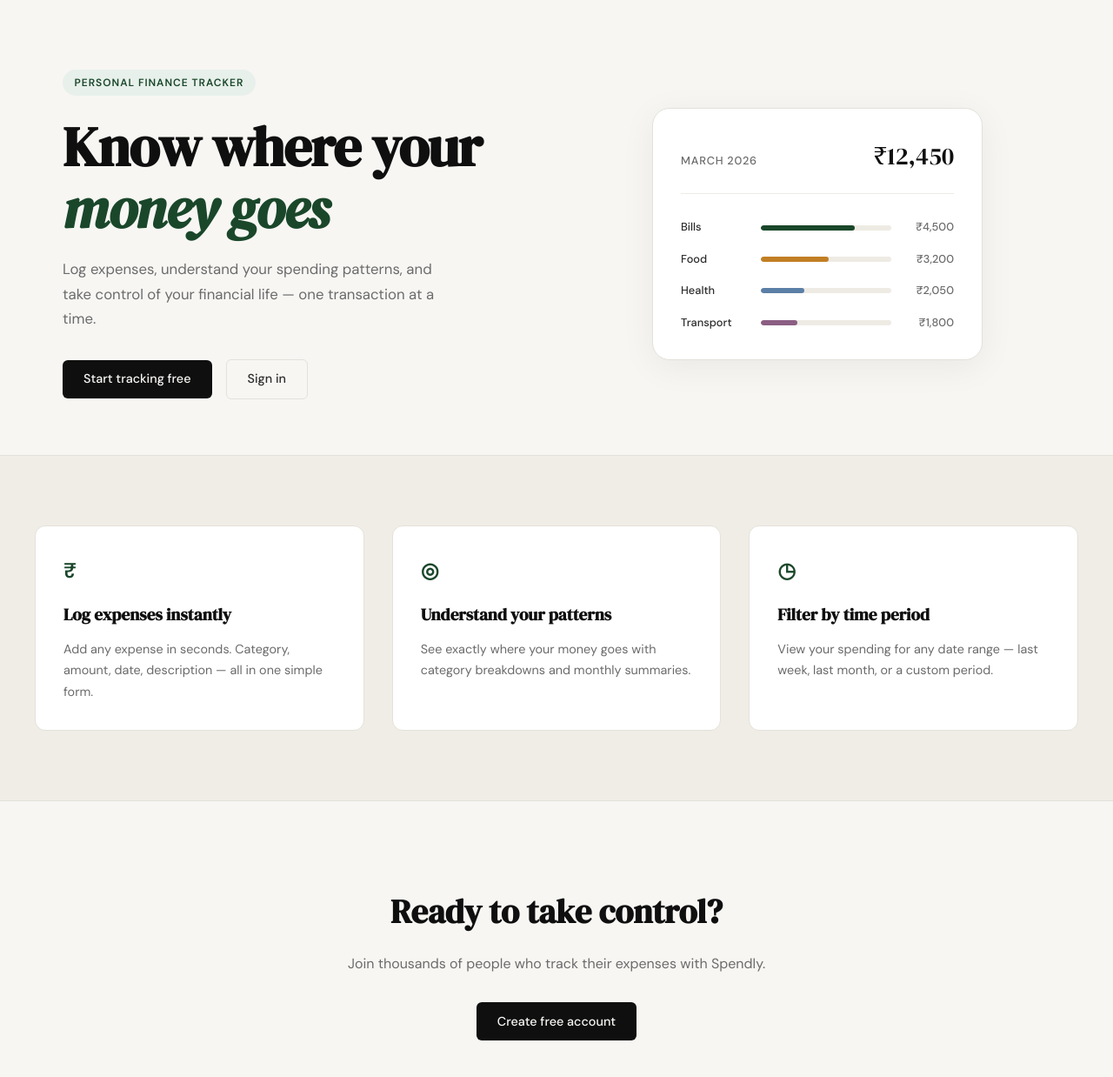
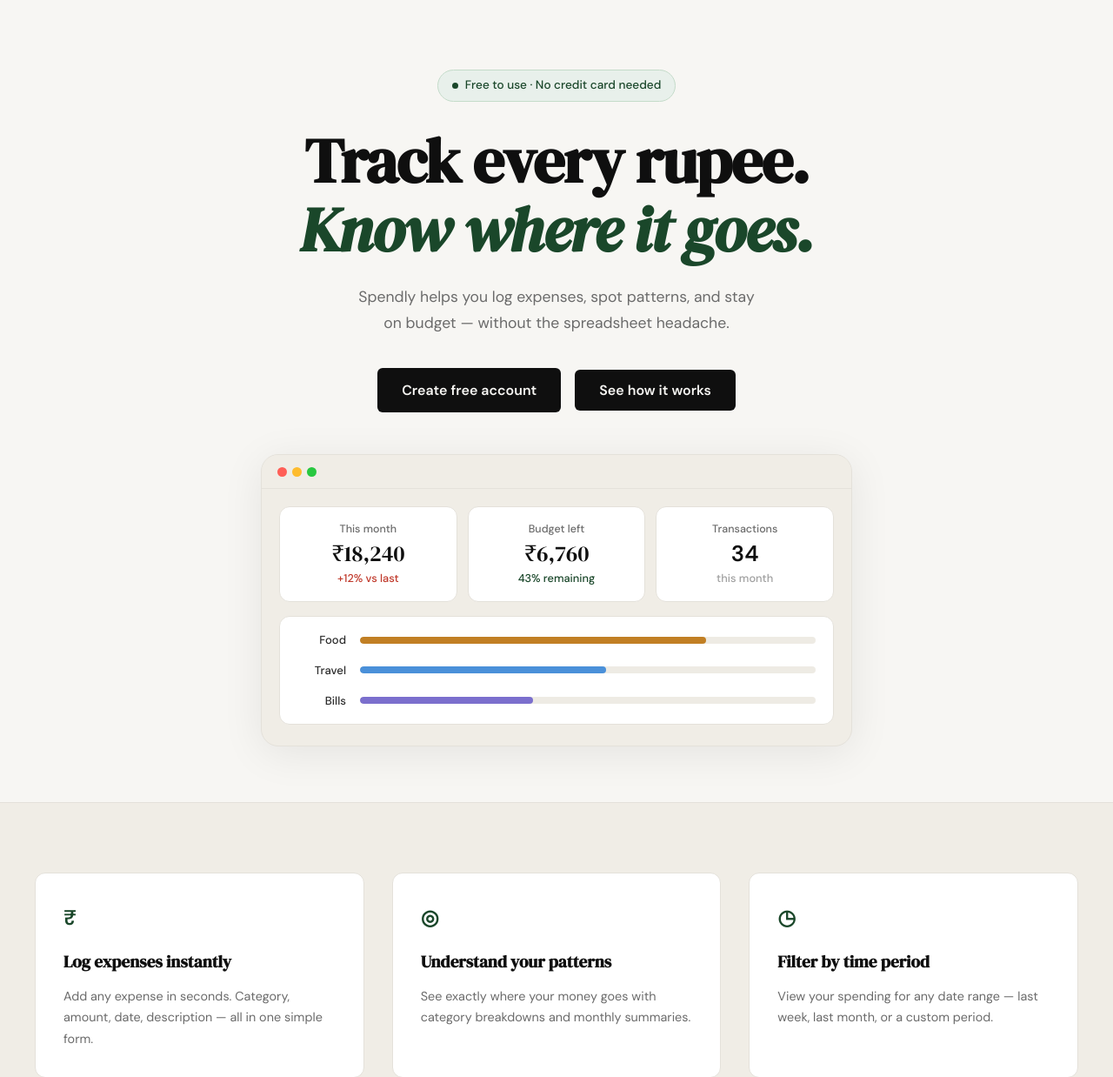
Before and after one commit to pspriyankit/spendly, a Flask app: page / in a window 1280 px wide. Shown: the part 61-1299 px from the top of the page at 87% size. Run offline with Flask 3, Linux system fonts and the light colour scheme.

Commit message:
landing: redesign hero section to match mockup

```diff
--- /dev/null
+++ b/static/css/landing.css
@@ -0,0 +1,340 @@
+/* ------------------------------------------------------------------ */
+/* Hero — redesigned (landing.css)                                     */
+/* ------------------------------------------------------------------ */
+
+.hero {
+    display: flex;
+    flex-direction: column;
+    align-items: center;
+    text-align: center;
+    padding: 5rem 2rem 4rem;
+    gap: 3rem;
+    /* Override the two-column grid from style.css */
+    grid-template-columns: unset;
+}
+
+.hero-inner {
+    display: flex;
+    flex-direction: column;
+    align-items: center;
+    max-width: 700px;
+}
+
+/* Badge */
+.hero-badge {
+    display: inline-flex;
+    align-items: center;
+    gap: 0.5rem;
+    background: var(--accent-light);
+    color: var(--accent);
+    font-size: 0.85rem;
+    font-weight: 500;
+    padding: 0.4rem 1rem;
+    border-radius: 999px;
+    border: 1px solid #c4dbc9;
+    margin-bottom: 1.75rem;
+    /* Reset the uppercase/tracking from style.css */
+    text-transform: none;
+    letter-spacing: 0;
+}
+
+.hero-badge-dot {
+    width: 7px;
+    height: 7px;
+    border-radius: 50%;
+    background: var(--accent);
+    flex-shrink: 0;
+}
+
+/* Title */
+.hero-title {
+    font-family: var(--font-display);
+    font-size: clamp(2.75rem, 6vw, 4.5rem);
+    line-height: 1.1;
+    letter-spacing: -0.02em;
+    color: var(--ink);
+    margin-bottom: 1.5rem;
+}
+
+.hero-title em {
+    font-style: italic;
+    color: var(--accent);
+}
+
+/* Subtitle */
+.hero-subtitle {
+    font-size: 1.1rem;
+    color: var(--ink-muted);
+    line-height: 1.7;
+    max-width: 560px;
+    margin-bottom: 2.25rem;
+}
+
+/* Buttons */
+.hero-actions {
+    display: flex;
+    gap: 1rem;
+    justify-content: center;
+    flex-wrap: wrap;
+}
+
+.btn-hero {
+    display: inline-block;
+    background: var(--ink);
+    color: var(--paper);
+    padding: 0.8rem 1.75rem;
+    border-radius: var(--radius-sm);
+    font-family: var(--font-body);
+    font-size: 1rem;
+    font-weight: 600;
+    cursor: pointer;
+    border: none;
+    transition: background 0.2s;
+    text-decoration: none;
+}
+
+.btn-hero:hover { background: var(--accent); }
+
+/* ------------------------------------------------------------------ */
+/* Hero visual — browser mockup                                        */
+/* ------------------------------------------------------------------ */
+
+.hero-visual {
+    width: 100%;
+    max-width: 680px;
+    justify-content: center;
+    display: flex;
+}
+
+.mock-browser {
+    width: 100%;
+    background: var(--paper-warm);
+    border: 1px solid var(--border);
+    border-radius: var(--radius-lg);
+    overflow: hidden;
+    box-shadow: 0 8px 48px rgba(0,0,0,0.08);
+}
+
+.mock-browser-bar {
+    display: flex;
+    align-items: center;
+    gap: 6px;
+    padding: 0.85rem 1.1rem;
+    border-bottom: 1px solid var(--border);
+    background: var(--paper-warm);
+}
+
+.mock-dot {
+    width: 11px;
+    height: 11px;
+    border-radius: 50%;
+}
+
+.mock-dot-red    { background: #ff5f57; }
+.mock-dot-yellow { background: #febc2e; }
+.mock-dot-green  { background: #28c840; }
+
+.mock-browser-body {
+    padding: 1.25rem 1.25rem 1.5rem;
+    display: flex;
+    flex-direction: column;
+    gap: 1rem;
+}
+
+/* Stat cards */
+.mock-stats {
+    display: grid;
+    grid-template-columns: repeat(3, 1fr);
+    gap: 0.75rem;
+}
+
+.mock-stat-card {
+    background: var(--paper-card);
+    border: 1px solid var(--border);
+    border-radius: var(--radius-md);
+    padding: 1rem 1.1rem;
+    display: flex;
+    flex-direction: column;
+    gap: 0.2rem;
+}
+
+.mock-stat-label {
+    font-size: 0.78rem;
+    color: var(--ink-muted);
+    font-weight: 500;
+}
+
+.mock-stat-value {
+    font-family: var(--font-display);
+    font-size: 1.6rem;
+    color: var(--ink);
+    line-height: 1.15;
+}
+
+.mock-stat-plain {
+    font-family: var(--font-body);
+    font-weight: 600;
+    font-size: 1.6rem;
+}
+
+.mock-stat-sub {
+    font-size: 0.8rem;
+    font-weight: 500;
+}
+
+.mock-stat-danger { color: #c0392b; }
+.mock-stat-good   { color: var(--accent); }
+.mock-stat-muted  { color: var(--ink-faint); }
+
+/* Category bars */
+.mock-bars {
+    background: var(--paper-card);
+    border: 1px solid var(--border);
+    border-radius: var(--radius-md);
+    padding: 1rem 1.25rem;
+    display: flex;
+    flex-direction: column;
+    gap: 0.85rem;
+}
+
+.mock-bar-row {
+    display: grid;
+    grid-template-columns: 56px 1fr;
+    align-items: center;
+    gap: 1rem;
+}
+
+.mock-cat {
+    font-size: 0.82rem;
+    font-weight: 500;
+    color: var(--ink-soft);
+    text-align: right;
+}
+
+.mock-bar-track {
+    height: 8px;
+    background: var(--border-soft);
+    border-radius: 999px;
+    overflow: hidden;
+}
+
+.mock-bar {
+    height: 100%;
+    border-radius: 999px;
+}
+
+.mock-bar-food   { background: #c17f24; }
+.mock-bar-travel { background: #4a90d9; }
+.mock-bar-bills  { background: #7b6fcd; }
+
+/* ------------------------------------------------------------------ */
+/* Modal                                                               */
+/* ------------------------------------------------------------------ */
+
+.modal-overlay {
+    position: fixed;
+    inset: 0;
+    background: rgba(15, 15, 15, 0.55);
+    display: flex;
+    align-items: center;
+    justify-content: center;
+    z-index: 500;
+    padding: 1.5rem;
+    opacity: 0;
+    pointer-events: none;
+    transition: opacity 0.2s;
+}
+
+.modal-overlay.is-open {
+    opacity: 1;
+    pointer-events: all;
+}
+
+.modal {
+    background: var(--paper-card);
+    border: 1px solid var(--border);
+    border-radius: var(--radius-lg);
+    padding: 2.5rem;
+    width: 100%;
+    max-width: 480px;
+    position: relative;
+    transform: translateY(12px);
+    transition: transform 0.2s;
+}
+
+.modal-overlay.is-open .modal {
+    transform: translateY(0);
+}
+
+.modal-close {
+    position: absolute;
+    top: 1rem;
+    right: 1.25rem;
+    background: none;
+    border: none;
+    font-size: 1.5rem;
+    color: var(--ink-muted);
+    cursor: pointer;
+    line-height: 1;
+    padding: 0;
+}
+
+.modal-close:hover { color: var(--ink); }
+
+.modal-title {
+    font-family: var(--font-display);
+    font-size: 1.6rem;
+    color: var(--ink);
+    margin-bottom: 1.75rem;
+}
+
+.modal-steps {
+    list-style: none;
+    display: flex;
+    flex-direction: column;
+    gap: 1.25rem;
+    margin-bottom: 2rem;
+}
+
+.modal-steps li {
+    display: flex;
+    align-items: flex-start;
+    gap: 1rem;
+}
+
+.modal-step-num {
+    width: 28px;
+    height: 28px;
+    border-radius: 50%;
+    background: var(--accent-light);
+    color: var(--accent);
+    font-size: 0.8rem;
+    font-weight: 700;
+    display: flex;
+    align-items: center;
+    justify-content: center;
+    flex-shrink: 0;
+    margin-top: 2px;
+}
+
+.modal-steps strong {
+    display: block;
+    font-size: 0.95rem;
+    color: var(--ink);
+    margin-bottom: 0.2rem;
+}
+
+.modal-steps p {
+    font-size: 0.875rem;
+    color: var(--ink-muted);
+    line-height: 1.6;
+}
+
+/* ------------------------------------------------------------------ */
+/* Responsive                                                          */
+/* ------------------------------------------------------------------ */
+
+@media (max-width: 600px) {
+    .mock-stats { grid-template-columns: 1fr; }
+    .hero-title { font-size: 2.25rem; }
+}
--- a/templates/landing.html
+++ b/templates/landing.html
@@ -1,65 +1,114 @@
 {% extends "base.html" %}
 
 {% block title %}Spendly — Track Every Rupee{% endblock %}
+
+{% block head %}
+<link rel="stylesheet" href="{{ url_for('static', filename='css/landing.css') }}">
+{% endblock %}
 
 {% block content %}
 
 <section class="hero">
     <div class="hero-inner">
-        <div class="hero-badge">Personal Finance Tracker</div>
+        <div class="hero-badge">
+            <span class="hero-badge-dot"></span>
+            Free to use &middot; No credit card needed
+        </div>
         <h1 class="hero-title">
-            Know where your<br>
-            <em>money goes</em>
+            Track every rupee.<br>
+            <em>Know where it goes.</em>
         </h1>
         <p class="hero-subtitle">
-            Log expenses, understand your spending patterns,
-            and take control of your financial life —
-            one transaction at a time.
+            Spendly helps you log expenses, spot patterns, and stay<br>
+            on budget — without the spreadsheet headache.
         </p>
         <div class="hero-actions">
-            <a href="{{ url_for('register') }}" class="btn-primary">Start tracking free</a>
-            <a href="{{ url_for('login') }}" class="btn-ghost">Sign in</a>
+            <a href="{{ url_for('register') }}" class="btn-hero">Create free account</a>
+            <button class="btn-hero" id="btn-how-it-works">See how it works</button>
         </div>
     </div>
+
     <div class="hero-visual">
-        <div class="mock-card">
-            <div class="mock-card-header">
-                <span class="mock-label">March 2026</span>
-                <span class="mock-total">₹12,450</span>
+        <div class="mock-browser">
+            <div class="mock-browser-bar">
+                <span class="mock-dot mock-dot-red"></span>
+                <span class="mock-dot mock-dot-yellow"></span>
+                <span class="mock-dot mock-dot-green"></span>
             </div>
-            <div class="mock-bars">
-                <div class="mock-bar-row">
-                    <span class="mock-cat">Bills</span>
-                    <div class="mock-bar-track">
-                        <div class="mock-bar" style="width: 72%"></div>
+            <div class="mock-browser-body">
+                <div class="mock-stats">
+                    <div class="mock-stat-card">
+                        <span class="mock-stat-label">This month</span>
+                        <span class="mock-stat-value">₹18,240</span>
+                        <span class="mock-stat-sub mock-stat-danger">+12% vs last</span>
                     </div>
-                    <span class="mock-amt">₹4,500</span>
+                    <div class="mock-stat-card">
+                        <span class="mock-stat-label">Budget left</span>
+                        <span class="mock-stat-value">₹6,760</span>
+                        <span class="mock-stat-sub mock-stat-good">43% remaining</span>
+                    </div>
+                    <div class="mock-stat-card">
+                        <span class="mock-stat-label">Transactions</span>
+                        <span class="mock-stat-value mock-stat-plain">34</span>
+                        <span class="mock-stat-sub mock-stat-muted">this month</span>
+                    </div>
                 </div>
-                <div class="mock-bar-row">
-                    <span class="mock-cat">Food</span>
-                    <div class="mock-bar-track">
-                        <div class="mock-bar mock-bar-2" style="width: 52%"></div>
+                <div class="mock-bars">
+                    <div class="mock-bar-row">
+                        <span class="mock-cat">Food</span>
+                        <div class="mock-bar-track">
+                            <div class="mock-bar mock-bar-food" style="width: 76%"></div>
+                        </div>
                     </div>
-                    <span class="mock-amt">₹3,200</span>
-                </div>
-                <div class="mock-bar-row">
-                    <span class="mock-cat">Health</span>
-                    <div class="mock-bar-track">
-                        <div class="mock-bar mock-bar-3" style="width: 33%"></div>
+                    <div class="mock-bar-row">
+                        <span class="mock-cat">Travel</span>
+                        <div class="mock-bar-track">
+                            <div class="mock-bar mock-bar-travel" style="width: 54%"></div>
+                        </div>
                     </div>
-                    <span class="mock-amt">₹2,050</span>
-                </div>
-                <div class="mock-bar-row">
-                    <span class="mock-cat">Transport</span>
-                    <div class="mock-bar-track">
-                        <div class="mock-bar mock-bar-4" style="width: 28%"></div>
+                    <div class="mock-bar-row">
+                        <span class="mock-cat">Bills</span>
+                        <div class="mock-bar-track">
+                            <div class="mock-bar mock-bar-bills" style="width: 38%"></div>
+                        </div>
                     </div>
-                    <span class="mock-amt">₹1,800</span>
                 </div>
             </div>
         </div>
     </div>
 </section>
+
+<!-- How it works modal -->
+<div class="modal-overlay" id="modal-how-it-works" aria-hidden="true">
+    <div class="modal" role="dialog" aria-modal="true" aria-labelledby="modal-title">
+        <button class="modal-close" id="modal-close" aria-label="Close">&times;</button>
+        <h2 class="modal-title" id="modal-title">How Spendly works</h2>
+        <ol class="modal-steps">
+            <li>
+                <span class="modal-step-num">1</span>
+                <div>
+                    <strong>Create a free account</strong>
+                    <p>Sign up in seconds — no credit card, no commitments.</p>
+                </div>
+            </li>
+            <li>
+                <span class="modal-step-num">2</span>
+                <div>
+                    <strong>Log your expenses</strong>
+                    <p>Add any transaction with an amount, category, date, and optional note.</p>
+                </div>
+            </li>
+            <li>
+                <span class="modal-step-num">3</span>
+                <div>
+                    <strong>Spot your patterns</strong>
+                    <p>See monthly summaries and category breakdowns so you always know where your money goes.</p>
+                </div>
+            </li>
+        </ol>
+        <a href="{{ url_for('register') }}" class="btn-primary">Get started free</a>
+    </div>
+</div>
 
 <section class="features">
     <div class="features-inner">
@@ -90,3 +139,34 @@
 </section>
 
 {% endblock %}
+
+{% block scripts %}
+<script>
+    const overlay = document.getElementById('modal-how-it-works');
+    const openBtn = document.getElementById('btn-how-it-works');
+    const closeBtn = document.getElementById('modal-close');
+
+    function openModal() {
+        overlay.classList.add('is-open');
+        overlay.setAttribute('aria-hidden', 'false');
+        closeBtn.focus();
+    }
+
+    function closeModal() {
+        overlay.classList.remove('is-open');
+        overlay.setAttribute('aria-hidden', 'true');
+        openBtn.focus();
+    }
+
+    openBtn.addEventListener('click', openModal);
+    closeBtn.addEventListener('click', closeModal);
+
+    overlay.addEventListener('click', function (e) {
+        if (e.target === overlay) closeModal();
+    });
+
+    document.addEventListener('keydown', function (e) {
+        if (e.key === 'Escape' && overlay.classList.contains('is-open')) closeModal();
+    });
+</script>
+{% endblock %}
```
